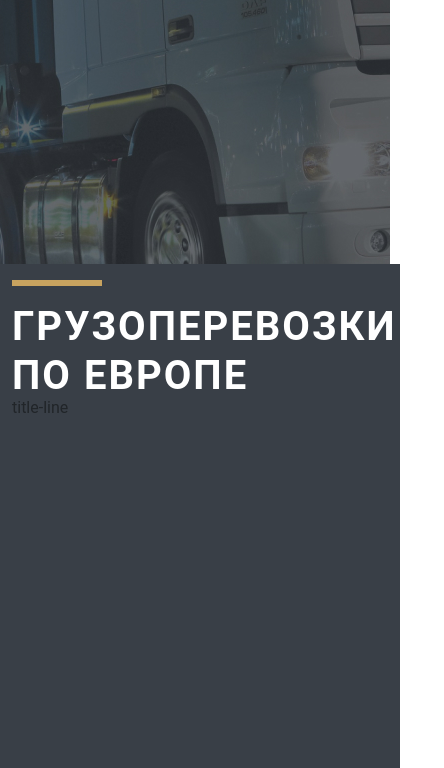
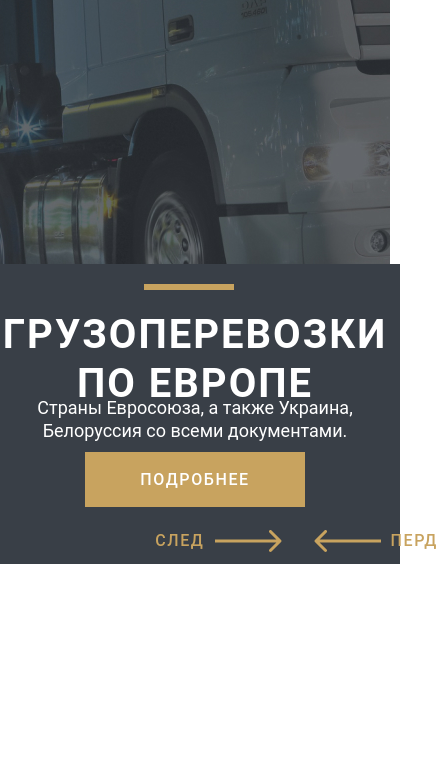
Before and after one commit to i0ji/sm_logistics, a website built with webpack: page src/index.html in a window 390 px wide. Shown: the part 601-1369 px from the top of the page, 444 px wide, since content can reach past the window. After the commit the page ends 1165 px from the top, so only its background shows below. Built offline with nearby package versions, Linux system fonts and the light colour scheme; files whose address does not match are found by name.

Commit message:
refactoring with adaptive/trucking block

```diff
--- a/src/index.html
+++ b/src/index.html
@@ -79,11 +79,27 @@
     <div class="trucking-block">
         <div class="grey-block bg-grey"></div>
         <div class="container-xl content-block">
-            <div class="trucking-block__left-block">
-                <div class="">
+            <div class="trucking-block__left-block col-3">
+                <div class="title-block">
                     <hr class="brand-hr">
                     <p class="common-title-m">грузоперевозки по европе</p>
-                </div>title-line
+                </div>
+                <p class="common-text-m">Страны Евросоюза, а также Украина,
+                    Белоруссия со всеми документами.</p>
+                <button>подробнее</button>
+            </div>
+            <div class="trucking-block__truck-image col-3">
+                <img src="img/truck.png" alt="">
+            </div>
+            <div class="trucking-block__button-block col-3">
+                <button class="arrow-button">
+                    <span>СЛЕД</span>
+                    <img src="img/next.svg" alt="">
+                </button>
+                <button class="arrow-button">
+                    <img src="img/prev.svg" alt="">
+                    <span>перд</span>
+                </button>
             </div>
         </div>
     </div>
--- a/src/styles/_trucking.scss
+++ b/src/styles/_trucking.scss
@@ -1,5 +1,6 @@
 .trucking-block {
   display: flex;
+
   justify-content: center;
   position: relative;
 
@@ -15,7 +16,107 @@
 
   .content-block {
     z-index: 100;
-
+    display: flex;
+    flex-direction: row;
+    justify-content: space-between;
   }
 
+  &__left-block {
+    display: flex;
+    flex-direction: column;
+    justify-content: space-evenly;
+
+    div {
+      padding-top: 30px;
+    }
+
+    p {
+      width: 400px;
+    }
+
+    button {
+      width: 220px;
+      height: 55px;
+      background: #C8A35F;
+      font-weight: 500;
+      font-size: 16px;
+      line-height: 25px;
+      text-align: center;
+      letter-spacing: 0.1em;
+      text-transform: uppercase;
+      color: #FFFFFF;
+      border: none;
+    }
+  }
+
+  &__truck-image {
+    display: flex;
+    align-items: center;
+
+    img {
+      width: 445px;
+      height: 266px;
+    }
+  }
+
+  &__button-block {
+    display: flex;
+    flex-direction: column;
+    justify-content: space-around;
+    padding-top: 40px;
+
+    button {
+      display: flex;
+      align-items: center;
+      border: none;
+      background-color: transparent;
+      color: $brand-gold;
+      font-weight: 500;
+      font-size: 16px;
+      line-height: 25px;
+      text-align: center;
+      letter-spacing: 0.1em;
+      text-transform: uppercase;
+
+      img {
+        padding: 0 10px;
+      }
+    }
+  }
 }
+
+@media (max-width: 1000px) {
+  .trucking-block {
+    .content-block {
+      height: auto;
+      flex-direction: column;
+      justify-content: center;
+      align-items: center;
+
+      div {
+        padding: 0;
+      }
+
+      p {
+        text-align: center;
+      }
+
+      button {
+        margin: 10px auto ;
+      }
+
+      .trucking-block__left-block {
+        min-width: 400px;
+        justify-content: space-between;
+      }
+
+      .trucking-block__truck-image {
+        display: none;
+      }
+
+      .trucking-block__button-block {
+        flex-direction: row;
+      }
+    }
+  }
+}
--- a/src/styles/main.scss
+++ b/src/styles/main.scss
@@ -53,6 +53,10 @@
   color: #FFFFFF;
 }
 
+.title-block {
+    max-width: 388px;
+  height: 132px;
+
   .brand-hr {
     color: $brand-gold;
     width: 90px;
@@ -60,3 +64,34 @@
     border-width: 6px;
     opacity: 1;
   }
+}
+
+
+// ---------- COMMON-BUTTONS-SETTINGS
+button {
+  transition: 0.3s all;
+}
+button:hover,
+button:active {
+  transform: scale(0.98);
+  opacity: 0.9;
+}
+
+
+
+@media (max-width: 1000px) {
+  .title-block {
+
+    .brand-hr {
+      margin: 20px auto;
+    }
+
+    .common-title-m {
+      padding-bottom: 10px;
+    }
+    .common-text-m {
+      padding: 10px;
+      text-align: center;
+    }
+  }
+}
```
Lines whose indentation alone changed are shown as unchanged.
